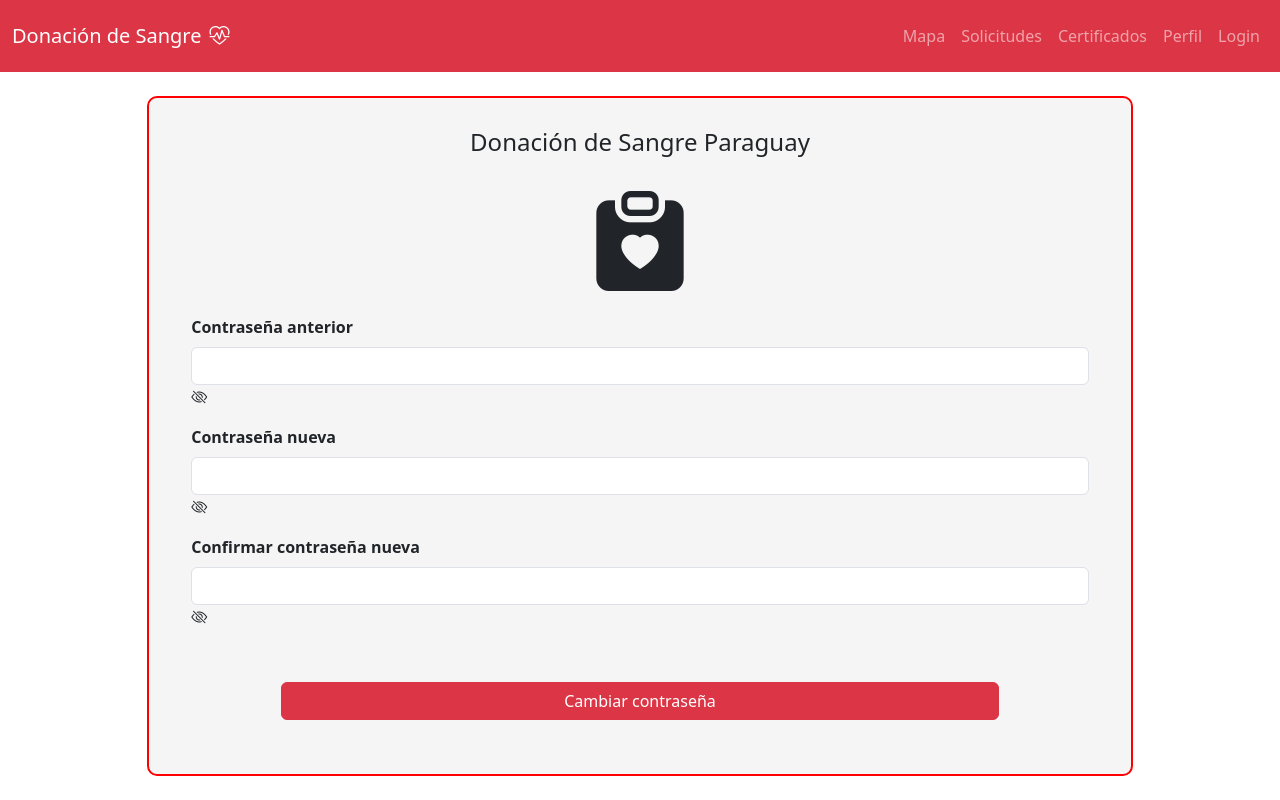
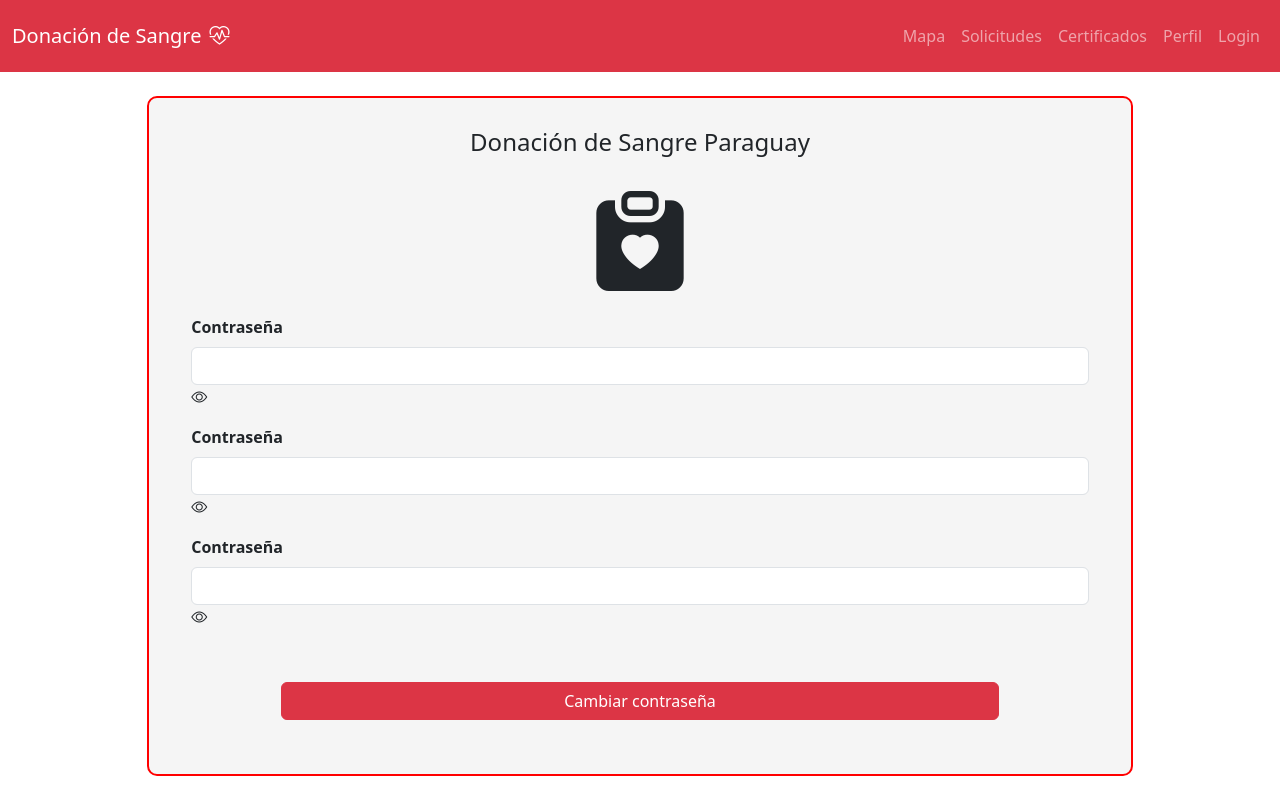
Before and after one commit to tobiasvera17/Bootcamp-React-Roshka, a React (Vite) app in the folder semana 3/Practica 19 - Donacion de Sangre con Mapa React/donacion-sangre/: page /cambiar-contrasena in a window 1280 px wide. Built offline with nearby package versions, Linux system fonts and the light colour scheme.

Commit message:
modificacion funcion toggle password

```diff
--- a/semana 3/Practica 19 - Donacion de Sangre con Mapa React/donacion-sangre/src/CambiarPassword.jsx
+++ b/semana 3/Practica 19 - Donacion de Sangre con Mapa React/donacion-sangre/src/CambiarPassword.jsx
@@ -5,43 +5,26 @@ import { useNavigate } from "react-router-dom";
 const CambiarPassword = () => {
   const navigate = useNavigate();
   const token = localStorage.getItem("token");
-  const [old_password, setOld_Password] = useState(null)
-  const [password, setPassword] = useState(null)
-  const [password_confirmation, setPassword_Confirmation] = useState(null)
+  const [old_password, setOld_Password] = useState(null);
+  const [password, setPassword] = useState(null);
+  const [password_confirmation, setPassword_Confirmation] = useState(null);
+  const [toggleOld_Password, setToggleOld_Password] = useState(false);
+  const [togglePassword, setTogglePassword] = useState(false);
+  const [togglePassword_Confirmation, setTogglePassword_Confirmation] = useState(false);
 
-  const togglePasswordfunction = (event) => {
-    const togglePassword = event.target;
-    let passwordInput = {}
 
-    if(togglePassword.id == "toggleOldPassword"){
-      passwordInput = old_password
-    }
-    else if(togglePassword.id == "togglePassword"){
-      passwordInput = password
-    }
-    else{
-      passwordInput = password_confirmation
-    }
-
-    const type =
-      passwordInput.getAttribute("type") === "password" ? "text" : "password";
-
-    passwordInput.setAttribute("type", type);
-    togglePassword.classList.toggle("bi-eye");
-  };
-
-  const changePasswordfunction = (event) => {
+  const changePasswordFunction = (event) => {
     event.preventDefault();
 
-    if (old_password.value == "") {
+    if (old_password == "") {
       return alert("Por favor ingrese su contraseña.");
     }
 
-    if (password.value == "") {
+    if (password == "") {
       return alert("Por favor ingrese su nueva contraseña.");
     }
 
-    if (password.value != password_confirmation.value) {
+    if (password != password_confirmation) {
       return alert("Las contraseña nueva no coincide con la confirmación.");
     }
 
@@ -49,8 +32,8 @@ const CambiarPassword = () => {
       .post(
         "http://192.168.16.90:8000/api/cambiar-password/",
         {
-          old_password: old_password.value,
-          password: password.value,
+          old_password: old_password,
+          password: password,
         },
         {
           headers: {
@@ -92,56 +75,56 @@ const CambiarPassword = () => {
         <div id="form-restablecer" className="container-fluid ">
           <form>
             <div className="mb-3">
-              <label htmlFor="user-old_password" className="form-label">
-                Contraseña anterior
+              <label htmlFor="user-password" className="form-label">
+                Contraseña
               </label>
               <input
-                type="password"
+                type={toggleOld_Password ? "text" : "password"}
                 id="user-old_password"
                 className="form-control"
-                onChange={(e) => setOld_Password(e.target)}
+                onChange={(e) => setOld_Password(e.target.value)}
                 required
               />
               <i
-                className="bi bi-eye-slash"
-                id="toggleOldPassword"
-                onClick={(e) => togglePasswordfunction(e)}
+                className={toggleOld_Password ? "bi bi-eye-slash" : "bi-eye"}
+                id="toggleOld_Password"
+                onClick={() => setToggleOld_Password(!toggleOld_Password)}
               ></i>
             </div>
 
             <div className="mb-3">
               <label htmlFor="user-password" className="form-label">
-                Contraseña nueva
+                Contraseña
               </label>
               <input
-                type="password"
+                type={togglePassword ? "text" : "password"}
                 id="user-password"
                 className="form-control"
-                onChange={(e) => setPassword(e.target)}
+                onChange={(e) => setPassword(e.target.value)}
                 required
               />
               <i
-                className="bi bi-eye-slash"
+                className={togglePassword ? "bi bi-eye-slash" : "bi-eye"}
                 id="togglePassword"
-                onClick={(e) => togglePasswordfunction(e)}
+                onClick={() => setTogglePassword(!togglePassword)}
               ></i>
             </div>
 
             <div className="mb-3">
               <label htmlFor="user-password_confirmation" className="form-label">
-                Confirmar contraseña nueva
+                Contraseña
               </label>
               <input
-                type="password"
+                type={togglePassword_Confirmation ? "text" : "password"}
                 id="user-password_confirmation"
                 className="form-control"
-                onChange={(e) => setPassword_Confirmation(e.target)}
+                onChange={(e) => setPassword_Confirmation(e.target.value)}
                 required
               />
               <i
-                className="bi bi-eye-slash"
-                id="togglePasswordConfirmation"
-                onClick={(e) => togglePasswordfunction(e)}
+                className={togglePassword_Confirmation ? "bi bi-eye-slash" : "bi-eye"}
+                id="togglePassword_Confirmation"
+                onClick={() => setTogglePassword_Confirmation(!togglePassword_Confirmation)}
               ></i>
             </div>
 
@@ -149,7 +132,7 @@ const CambiarPassword = () => {
               <button
                 type="submit"
                 className="btn btn-danger"
-                onClick={(e) => changePasswordfunction(e)}
+                onClick={(e) => changePasswordFunction(e)}
               >
                 Cambiar contraseña
               </button>
```
